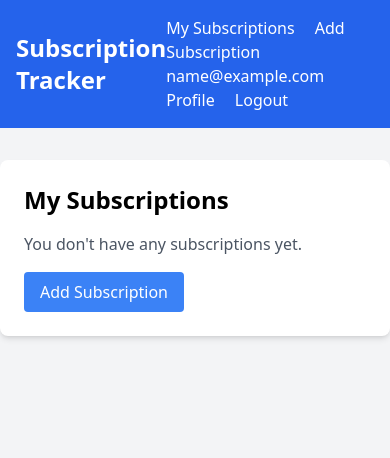
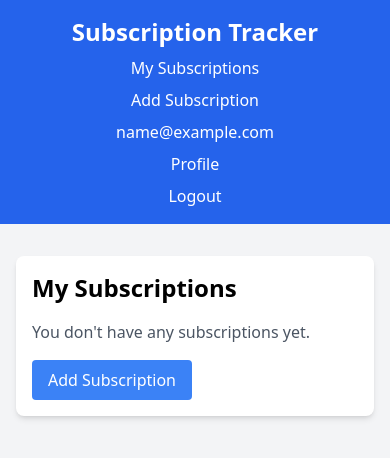
Before and after one commit to RobertIonutF/subscriptionsflask, a Flask app: page / in a window 390 px wide. Shown: the top 458 px of the page. Run offline with Flask 3, Linux system fonts and the light colour scheme; the visitor is signed in with stand-in values (Sample User, id 1); data that the repository does not hold is empty; some libraries are stand-ins or nearby versions.

Commit message:
feat: make app mobile responsive

```diff
--- a/templates/add.html
+++ b/templates/add.html
@@ -1,7 +1,7 @@
 {% extends "base.html" %}
 
 {% block content %}
-<div class="bg-white shadow-md rounded-lg p-6">
+<div class="bg-white shadow-md rounded-lg p-4 sm:p-6">
     <h2 class="text-2xl font-semibold mb-4">Add New Subscription</h2>
     <form method="POST" action="{{ url_for('add_subscription') }}">
         <div class="mb-4">
--- a/templates/base.html
+++ b/templates/base.html
@@ -8,23 +8,23 @@
 </head>
 <body class="bg-gray-100">
     <nav class="bg-blue-600 p-4">
-        <div class="container mx-auto flex justify-between items-center">
-            <a href="{{ url_for('add_subscription') }}" class="text-white text-2xl font-bold hover:text-gray-200">Subscription Tracker</a>
-            <div>
+        <div class="container mx-auto flex flex-col sm:flex-row justify-between items-center">
+            <a href="{{ url_for('index') }}" class="text-white text-2xl font-bold hover:text-gray-200 mb-2 sm:mb-0">Subscription Tracker</a>
+            <div class="flex flex-col sm:flex-row items-center">
                 {% if current_user.is_authenticated %}
-                    <a href="{{ url_for('index') }}" class="text-white hover:text-gray-200 mr-4">My Subscriptions</a>
-                    <a href="{{ url_for('add_subscription') }}" class="text-white hover:text-gray-200 mr-4">Add Subscription</a>
-                    <span class="text-white mr-4">{{ current_user.email }}</span>
-                    <a href="{{ url_for('profile') }}" class="text-white hover:text-gray-200 mr-4">Profile</a>
+                    <a href="{{ url_for('index') }}" class="text-white hover:text-gray-200 mb-2 sm:mb-0 sm:mr-4">My Subscriptions</a>
+                    <a href="{{ url_for('add_subscription') }}" class="text-white hover:text-gray-200 mb-2 sm:mb-0 sm:mr-4">Add Subscription</a>
+                    <span class="text-white mb-2 sm:mb-0 sm:mr-4">{{ current_user.email }}</span>
+                    <a href="{{ url_for('profile') }}" class="text-white hover:text-gray-200 mb-2 sm:mb-0 sm:mr-4">Profile</a>
                     <a href="{{ url_for('logout') }}" class="text-white hover:text-gray-200">Logout</a>
                 {% else %}
-                    <a href="{{ url_for('login') }}" class="text-white hover:text-gray-200 mr-4">Login</a>
+                    <a href="{{ url_for('login') }}" class="text-white hover:text-gray-200 mb-2 sm:mb-0 sm:mr-4">Login</a>
                     <a href="{{ url_for('register') }}" class="text-white hover:text-gray-200">Register</a>
                 {% endif %}
             </div>
         </div>
     </nav>
-    <div class="container mx-auto mt-8">
+    <div class="container mx-auto mt-8 px-4">
         {% with messages = get_flashed_messages(with_categories=true) %}
             {% if messages %}
                 {% for category, message in messages %}
--- a/templates/edit.html
+++ b/templates/edit.html
@@ -1,7 +1,7 @@
 {% extends "base.html" %}
 
 {% block content %}
-<div class="bg-white shadow-md rounded-lg p-6">
+<div class="bg-white shadow-md rounded-lg p-4 sm:p-6">
     <h2 class="text-2xl font-semibold mb-4">Edit Subscription</h2>
     <form method="POST" action="{{ url_for('edit_subscription', id=subscription.id) }}">
         <div class="mb-4">
--- a/templates/forgot_password.html
+++ b/templates/forgot_password.html
@@ -1,7 +1,7 @@
 {% extends "base.html" %}
 
 {% block content %}
-<div class="bg-white shadow-md rounded-lg p-6 max-w-md mx-auto">
+<div class="bg-white shadow-md rounded-lg p-4 sm:p-6 max-w-md mx-auto">
     <h2 class="text-2xl font-semibold mb-4">Forgot Password</h2>
     <form method="POST" action="{{ url_for('forgot_password') }}">
         <div class="mb-4">
--- a/templates/index.html
+++ b/templates/index.html
@@ -1,16 +1,16 @@
 {% extends "base.html" %}
 
 {% block content %}
-<div class="bg-white shadow-md rounded-lg p-6">
+<div class="bg-white shadow-md rounded-lg p-4 sm:p-6">
     <h2 class="text-2xl font-semibold mb-4">My Subscriptions</h2>
     {% if subscriptions %}
         <div class="overflow-x-auto">
             <table class="w-full mb-4">
-                <thead>
-                    <tr class="bg-gray-200">
+                <thead class="bg-gray-200">
+                    <tr>
                         <th class="p-2 text-left">Name</th>
                         <th class="p-2 text-left">Price</th>
-                        <th class="p-2 text-left">Renewal Date</th>
+                        <th class="p-2 text-left hidden sm:table-cell">Renewal Date</th>
                         <th class="p-2 text-left">Actions</th>
                     </tr>
                 </thead>
@@ -19,13 +19,15 @@
                     <tr class="border-b">
                         <td class="p-2">{{ subscription.name }}</td>
                         <td class="p-2">${{ "%.2f"|format(subscription.price) }}</td>
-                        <td class="p-2">{{ subscription.renewal_date.strftime('%Y-%m-%d') }}</td>
+                        <td class="p-2 hidden sm:table-cell">{{ subscription.renewal_date.strftime('%Y-%m-%d') }}</td>
                         <td class="p-2">
-                            <a href="{{ url_for('edit_subscription', id=subscription.id) }}" class="text-blue-500 hover:underline mr-2">Update</a>
-                            <a href="{{ url_for('view_subscription', id=subscription.id) }}" class="text-green-500 hover:underline mr-2">View</a>
-                            <form action="{{ url_for('delete_subscription', id=subscription.id) }}" method="POST" class="inline">
-                                <button type="submit" class="text-red-500 hover:underline" onclick="return confirm('Are you sure you want to delete this subscription?')">Delete</button>
-                            </form>
+                            <div class="flex flex-col sm:flex-row">
+                                <a href="{{ url_for('edit_subscription', id=subscription.id) }}" class="text-blue-500 hover:underline mb-1 sm:mb-0 sm:mr-2">Update</a>
+                                <a href="{{ url_for('view_subscription', id=subscription.id) }}" class="text-green-500 hover:underline mb-1 sm:mb-0 sm:mr-2">View</a>
+                                <form action="{{ url_for('delete_subscription', id=subscription.id) }}" method="POST" class="inline">
+                                    <button type="submit" class="text-red-500 hover:underline" onclick="return confirm('Are you sure you want to delete this subscription?')">Delete</button>
+                                </form>
+                            </div>
                         </td>
                     </tr>
                     {% endfor %}
--- a/templates/login.html
+++ b/templates/login.html
@@ -1,7 +1,7 @@
 {% extends "base.html" %}
 
 {% block content %}
-<div class="bg-white shadow-md rounded-lg p-6 max-w-md mx-auto">
+<div class="bg-white shadow-md rounded-lg p-4 sm:p-6 max-w-md mx-auto">
     <h2 class="text-2xl font-semibold mb-4">Login</h2>
     <form method="POST" action="{{ url_for('login') }}">
         <div class="mb-4">
--- a/templates/profile.html
+++ b/templates/profile.html
@@ -1,7 +1,7 @@
 {% extends "base.html" %}
 
 {% block content %}
-<div class="bg-white shadow-md rounded-lg p-6 max-w-md mx-auto">
+<div class="bg-white shadow-md rounded-lg p-4 sm:p-6 max-w-md mx-auto">
     <h2 class="text-2xl font-semibold mb-4">Profile</h2>
     <p class="mb-4">Email: {{ current_user.email }}</p>
     <form method="POST" action="{{ url_for('profile') }}">
--- a/templates/register.html
+++ b/templates/register.html
@@ -1,7 +1,7 @@
 {% extends "base.html" %}
 
 {% block content %}
-<div class="bg-white shadow-md rounded-lg p-6 max-w-md mx-auto">
+<div class="bg-white shadow-md rounded-lg p-4 sm:p-6 max-w-md mx-auto">
     <h2 class="text-2xl font-semibold mb-4">Register</h2>
     <form method="POST" action="{{ url_for('register') }}">
         <div class="mb-4">
--- a/templates/reset_password.html
+++ b/templates/reset_password.html
@@ -1,7 +1,7 @@
 {% extends "base.html" %}
 
 {% block content %}
-<div class="bg-white shadow-md rounded-lg p-6 max-w-md mx-auto">
+<div class="bg-white shadow-md rounded-lg p-4 sm:p-6 max-w-md mx-auto">
     <h2 class="text-2xl font-semibold mb-4">Reset Password</h2>
     <form method="POST">
         <div class="mb-4">
--- a/templates/view.html
+++ b/templates/view.html
@@ -1,7 +1,7 @@
 {% extends "base.html" %}
 
 {% block content %}
-<div class="bg-white shadow-md rounded-lg p-6 max-w-md mx-auto">
+<div class="bg-white shadow-md rounded-lg p-4 sm:p-6 max-w-md mx-auto">
     <h2 class="text-2xl font-semibold mb-4">Subscription Details</h2>
     <div class="mb-4">
         <p class="font-bold">Name:</p>
```
